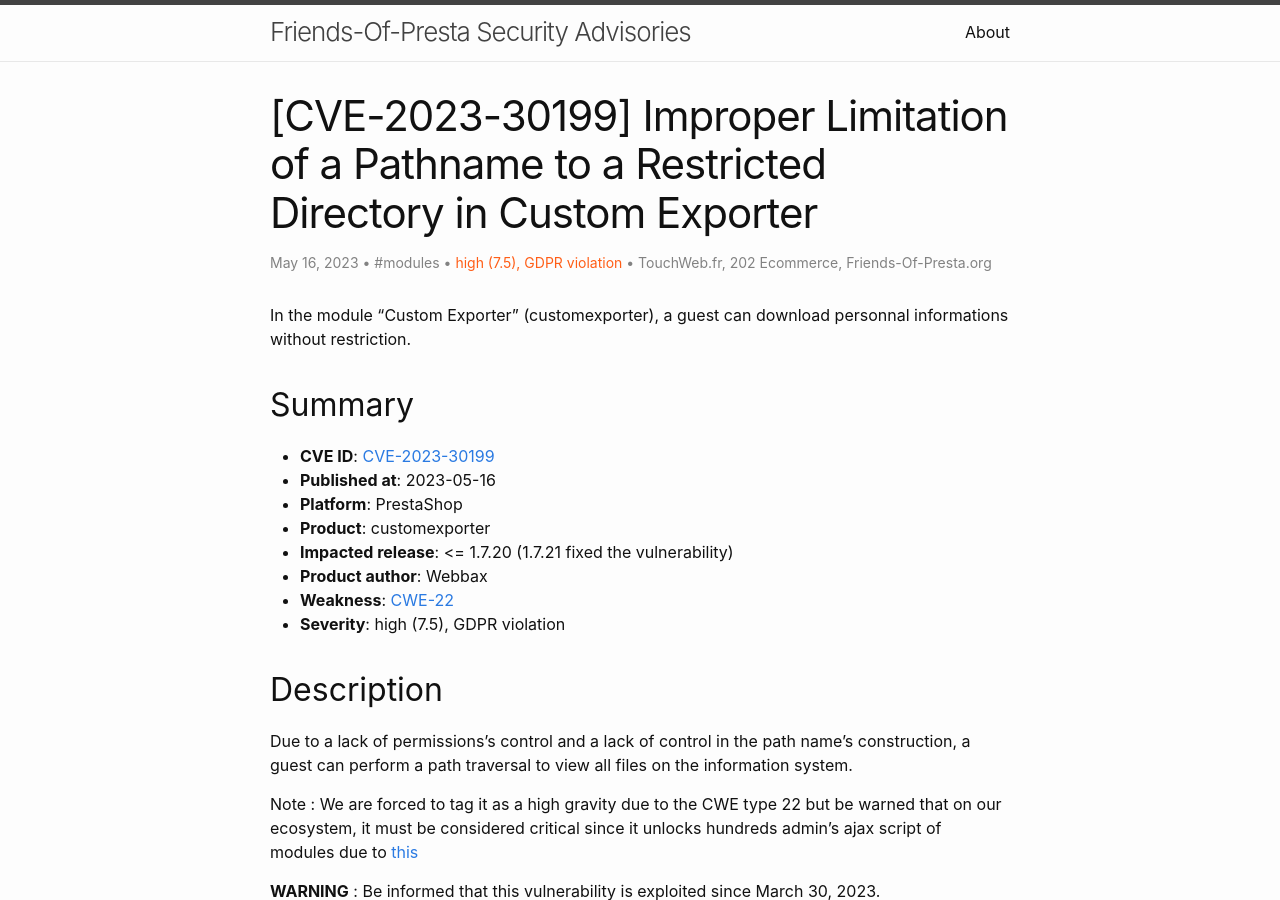
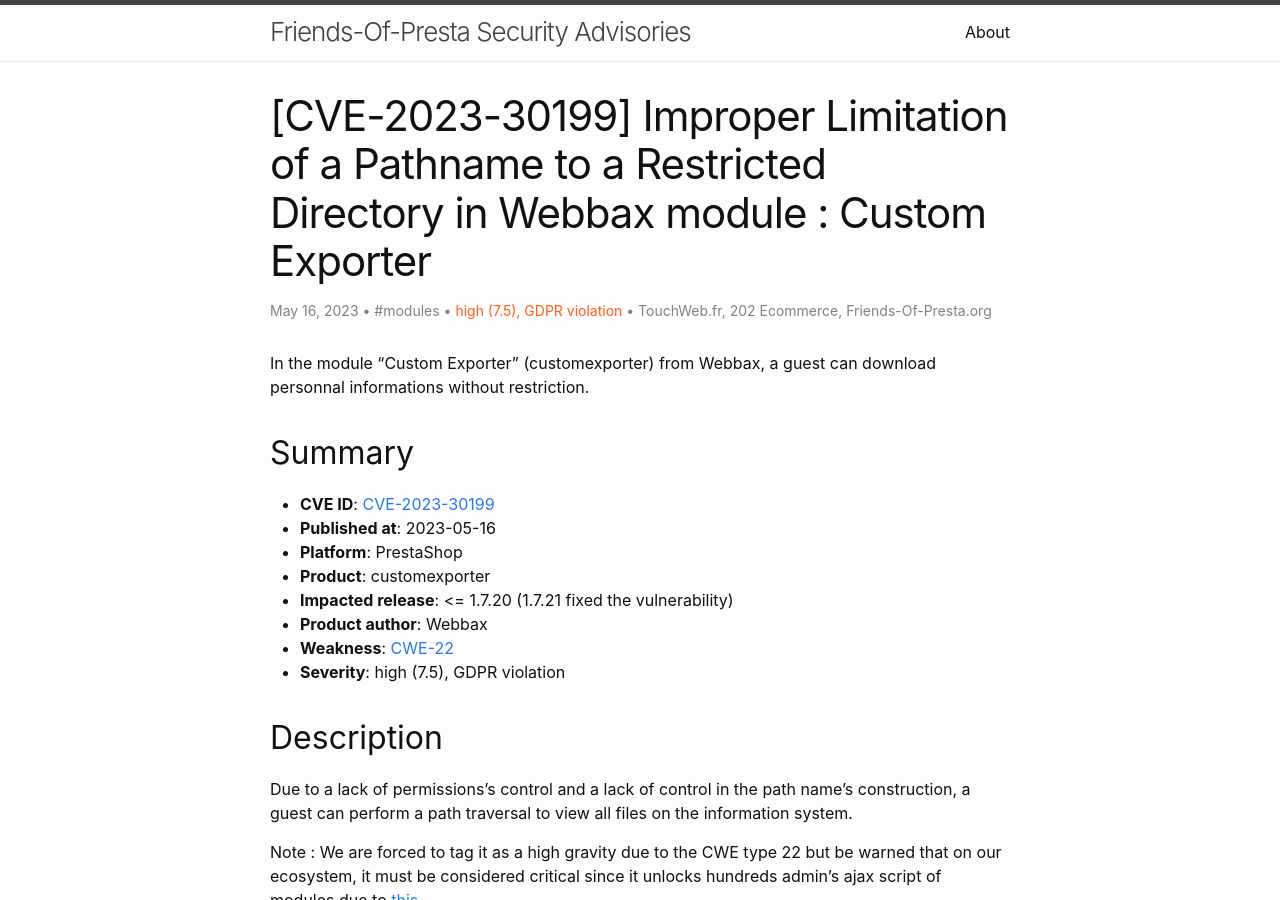
Before and after one commit to friends-of-presta/security-advisories, a Jekyll site: the page built from _posts/2023-05-16-customexporter.md, in a window 1280 px wide and 900 px high. Built offline with Jekyll 4.4.1, drawn with Linux system fonts in a browser that asks for light colours.

Commit message:
Update 2023-05-16-customexporter.md

```diff
--- a/_posts/2023-05-16-customexporter.md
+++ b/_posts/2023-05-16-customexporter.md
@@ -1,6 +1,6 @@
 ---
 layout: post
-title: "[CVE-2023-30199] Improper Limitation of a Pathname to a Restricted Directory in Custom Exporter"
+title: "[CVE-2023-30199] Improper Limitation of a Pathname to a Restricted Directory in Webbax module : Custom Exporter"
 categories: modules
 author:
 - TouchWeb.fr
@@ -10,7 +10,7 @@ meta: "CVE,PrestaShop,customexporter"
 severity: "high (7.5), GDPR violation"
 ---
 
-In the module "Custom Exporter" (customexporter), a guest can download personnal informations without restriction.
+In the module "Custom Exporter" (customexporter) from Webbax, a guest can download personnal informations without restriction.
 
 ## Summary
 
```
